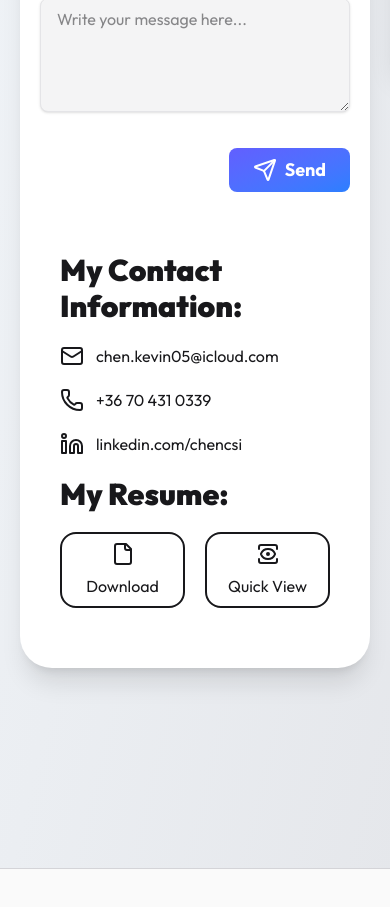
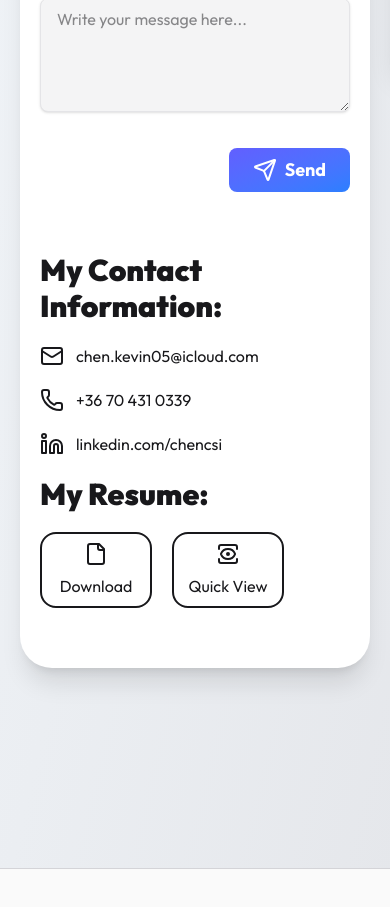
Before and after one commit to chencsi/chencsi.github.io, a React (Vite) app: page /#/contact in a window 390 px wide. Shown: the part 778-1685 px from the top of the page. Built offline with nearby package versions, Linux system fonts and the light colour scheme.

Commit message:
pdf download and quick view

```diff
--- a/src/views/Contact.jsx
+++ b/src/views/Contact.jsx
@@ -11,6 +11,7 @@ const Contact = () => {
   const { theme, lang } = useUI();
   const content = translations[lang]?.pages?.contact;
   const [isViewerOpen, setIsViewerOpen] = useState(false);
+  const cvPath = "pulbic/kevin_chen_en.pdf"
 
   const handleCloseViewer = () => {
     setIsViewerOpen(false);
@@ -30,7 +31,7 @@ const Contact = () => {
             />
             <p className={`${theme === "dark" ? "text-zinc-300" : "text-zinc-700"} text-center`}>{content?.p}</p>
             <ContactForm content={content?.form} theme={theme} />
-            <div className="grid grid-cols-1 md:grid-cols-2 gap-5 p-5">
+            <div className="grid grid-cols-1 md:grid-cols-2 gap-5 py-5 sm:px-5">
               <div className="space-y-5">
                 <h4 className="font-black text-3xl">{content?.section1?.h4}</h4>
                 <div className="flex flex-row gap-3">
@@ -49,23 +50,27 @@ const Contact = () => {
 
               <div className="space-y-5">
                 <h4 className="font-black text-3xl">{content?.section2?.h4}</h4>
-                <div className="flex flex-row gap-5 select-none">
-                  <motion.div
+                <div className="flex flex-row gap-5 sm:gap-5 select-none">
+                  <a href={cvPath} download="kevin_chen_en.pdf">
+                    <motion.button
+                      type="button"
                       whileHover={{
-                      scale: 1.1,
+                        scale: 1.075,
                         transition: {
                           type: "spring",
                           stiffness: 300,
                         },
                       }}
                       whileTap={{ scale: 0.995 }}
-                    className={`border-2 p-2 rounded-2xl cursor-pointer flex flex-col gap-2 items-center w-[8rem] transition-colors duration-300 ${theme === "dark" ? "hover:text-zinc-800 hover:bg-zinc-50" : "hover:text-zinc-50 hover:bg-zinc-800"}`}>
+                      className={`border-2 p-2 rounded-2xl cursor-pointer flex flex-col gap-2 items-center w-[7rem] sm:w-[8rem] transition-colors duration-300 ${theme === "dark" ? "hover:text-zinc-800 hover:bg-zinc-50" : "hover:text-zinc-50 hover:bg-zinc-800"}`}>
                       <File />
                       <p>{content?.section2?.item1}</p>
-                  </motion.div>
-                  <motion.div
+                    </motion.button>
+                  </a>
+                  <motion.button
+                    type="button"
                     whileHover={{
-                      scale: 1.05,
+                      scale: 1.075,
                       transition: {
                         type: "spring",
                         stiffness: 300,
@@ -75,10 +80,10 @@ const Contact = () => {
                     onClick={() => {
                       handleOpenViewer();
                     }}
-                    className={`border-2 p-2 rounded-2xl cursor-pointer flex flex-col gap-2 items-center w-[8rem] transition-colors duration-300 ${theme === "dark" ? "hover:text-zinc-800 hover:bg-zinc-50" : "hover:text-zinc-50 hover:bg-zinc-800"}`}>
+                    className={`border-2 p-2 rounded-2xl cursor-pointer flex flex-col gap-2 items-center w-[7rem] sm:w-[8rem] transition-colors duration-300 ${theme === "dark" ? "hover:text-zinc-800 hover:bg-zinc-50" : "hover:text-zinc-50 hover:bg-zinc-800"}`}>
                     <View />
                     <p>{content?.section2?.item2}</p>
-                  </motion.div>
+                  </motion.button>
                 </div>
               </div>
             </div>
@@ -92,7 +97,7 @@ const Contact = () => {
             <div className="mx-5 sm:mx-10">
               <motion.div
                 className={
-                  `${theme === "dark" ? "text-zinc-300 bg-gradient-to-br from-zinc-800 to-zinc-900" : "bg-white text-zinc-900"} p-5 flex flex-col gap-5 min-h-[50rem] max-w-[1000px] mx-auto rounded-4xl shadow-xl h-full`}
+                  `${theme === "dark" ? "text-zinc-300 bg-gradient-to-br from-zinc-800 to-zinc-900" : "bg-white text-zinc-900"} p-5 flex flex-col gap-5 min-h-[90vh] max-h-[90vh] max-w-[1000px] mx-auto rounded-4xl shadow-xl h-full`}
                 initial={{ opacity: 0, y: 50 }}
                 whileInView={{ opacity: 1, y: 0 }}
                 viewport={{ once: true }}
@@ -101,13 +106,16 @@ const Contact = () => {
                   ease: "easeOut"
                 }}
               >
-                <motion.button onClick={handleCloseViewer} type="button" className="p-2 w-fit self-end rounded-full cursor-pointer focus:outline-none">
+                <div className="flex flex-row items-center">
+                  <h5 className="flex-1 p-2">Megtekintő</h5>
+                  <motion.button onClick={handleCloseViewer} type="button" className="w-fit text-end self-end rounded-full cursor-pointer focus:outline-none p-2 hover:bg-zinc-700 transition">
                     <X />
                   </motion.button>
+                </div>
                 <iframe
-                  src="kevin_chen_en.pdf"
-                  className="rounded-2xl w-full h-full flex-1"
-                  style={{ minHeight: "100%" }}
+                  src="kevin_chen_en.pdf?page=hsn#toolbar=0"
+                  className="w-full h-full flex-1"
+                  toolbar="0"
                 />
               </motion.div>
             </div>
```
Lines whose indentation alone changed are shown as unchanged.
